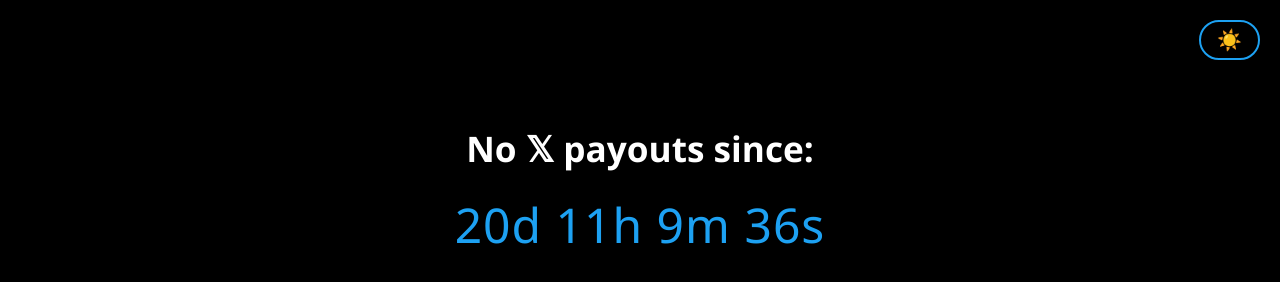
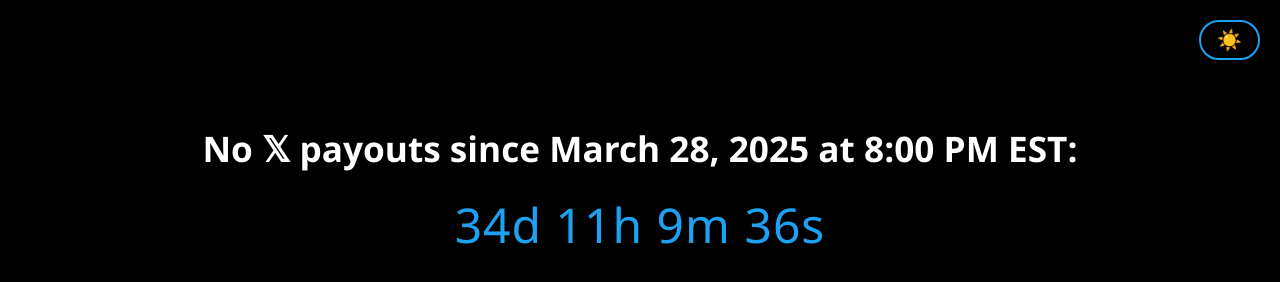
Before and after one commit to Cree-Coder/x-payout-timer, a plain HTML site: page index.html in a window 1280 px wide. Drawn offline with Linux system fonts and the light colour scheme; a web font is replaced by a local one.

Commit message:
Update index.html
Changed startTime in script to reflect March 28, 2025 at 8:00 PM EST (March 29, 2025 at 12:00 AM UTC)

Updated heading text to display exact payout stop date and time

```diff
--- a/index.html
+++ b/index.html
@@ -63,11 +63,11 @@
 </head>
 <body>
   <button class="toggle-btn" id="modeToggle" onclick="toggleMode()">☀️</button>
-  <h1>No 𝕏 payouts since:</h1>
+  <h1>No 𝕏 payouts since March 28, 2025 at 8:00 PM EST:</h1>
   <div id="timer">Loading...</div>
 
   <script>
-    const startTime = new Date(Date.UTC(2025, 3, 12, 0, 0, 0)); // April 11, 8PM EST = April 12, 12AM UTC
+    const startTime = new Date(Date.UTC(2025, 2, 29, 0, 0, 0)); // March 29, 2025 at 12:00 AM UTC
 
     function updateTimer() {
       const now = new Date();
```
